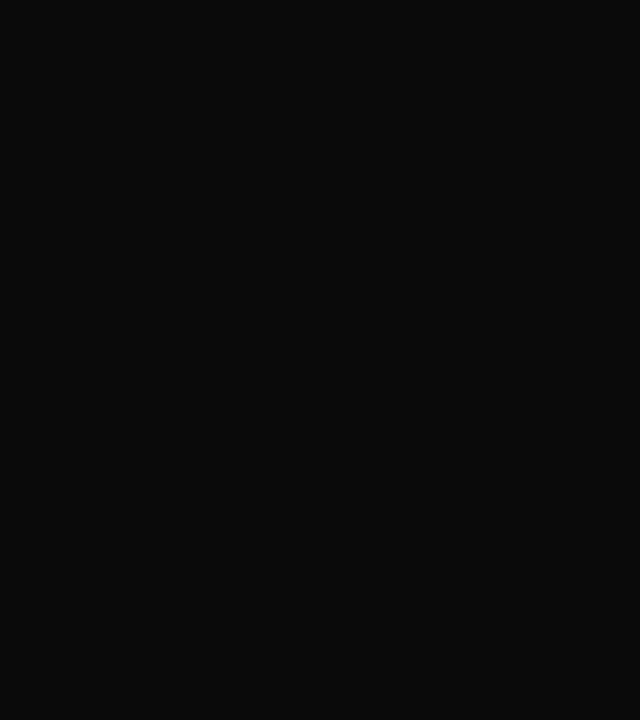
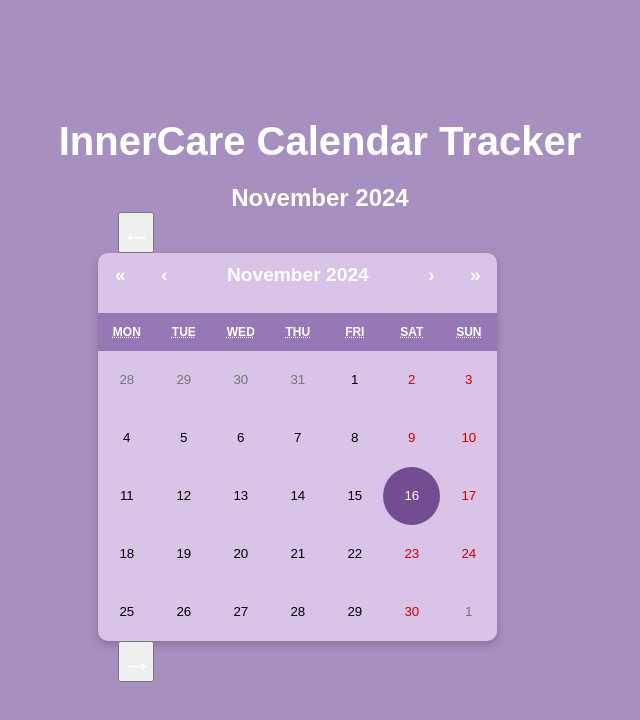
Before and after one commit to reanna-code/wie-hack, a Next.js app in the folder inner-care/: page /dashboard in a window 1280 px wide. Shown: the top 720 px of the page, without its empty margins (320-960 px from the left). Built offline with nearby package versions, Linux system fonts and the light colour scheme.

Commit message:
calendar

```diff
--- a/inner-care/package.json
+++ b/inner-care/package.json
@@ -14,6 +14,7 @@
     "font-awesome": "^4.7.0",
     "next": "15.0.3",
     "react": "19.0.0-rc-66855b96-20241106",
+    "react-calendar": "^5.1.0",
     "react-dom": "19.0.0-rc-66855b96-20241106"
   }
 }
--- a/inner-care/src/app/dashboard/page.jsx
+++ b/inner-care/src/app/dashboard/page.jsx
@@ -1,10 +1,10 @@
 import { Box, Typography } from "@mui/material";
+import InnerCareCalendar from "@/components/InnerCareCalendar";
 
 export default function Dashboard() {
   return (
     <Box>
-      <Typography variant="h4">Dashboard</Typography>
-      <Typography>Welcome to your dashboard!</Typography>
+      <InnerCareCalendar/>
     </Box>
   );
 }
--- /dev/null
+++ b/inner-care/src/components/InnerCareCalendar/InnerCareCalendar.css
@@ -0,0 +1,101 @@
+/* General container styling */
+.calendar-container {
+    font-family: 'Arial', sans-serif;
+    display: flex;
+    flex-direction: column;
+    align-items: center;
+    justify-content: center;
+    min-height: 100vh;
+    background-color: #a78fbf; /* Matches the purple background */
+    color: white;
+   }
+
+
+   /* Header styles */
+   .calendar-header {
+    font-size: 2.5rem;
+    font-weight: bold;
+    margin-bottom: 20px;
+   }
+
+
+   /* React-Calendar component styling */
+   .react-calendar {
+    width: 90%;
+    max-width: 600px;
+    background-color: #d9c3e6; /* Light purple calendar background */
+    border: none;
+    border-radius: 10px;
+    box-shadow: 0 4px 10px rgba(0, 0, 0, 0.2);
+    font-size: 1rem;
+    color: #333;
+   }
+
+
+   /* React-Calendar navigation buttons */
+   .react-calendar__navigation button {
+    background-color: transparent;
+    border: none;
+    font-weight: bold;
+    color: white;
+    cursor: pointer;
+    font-size: 1.2rem;
+   }
+
+
+   .react-calendar__navigation button:hover {
+    color: #d4a9ff;
+   }
+
+
+   /* Days of the week styling */
+   .react-calendar__month-view__weekdays {
+    font-weight: bold;
+    color: white;
+    background-color: #9678b6;
+   }
+
+
+   .react-calendar__month-view__weekdays__weekday {
+    padding: 10px 0;
+   }
+
+
+   /* Calendar days */
+   .react-calendar__tile {
+    padding: 20px 0;
+    background: none;
+    border-radius: 50%;
+    cursor: pointer;
+   }
+
+
+   .react-calendar__tile--active {
+    background-color: #734d91;
+    color: white;
+   }
+
+
+   .react-calendar__tile--active:hover {
+    background-color: #5e3c77;
+   }
+
+
+   .react-calendar__tile:hover {
+    background-color: #d4a9ff;
+    color: #fff;
+   }
+
+
+   /* Arrows for navigation */
+   .calendar-arrow {
+    font-size: 2rem;
+    color: white;
+    cursor: pointer;
+    margin: 0 20px;
+   }
+
+
+   .calendar-arrow:hover {
+    color: #d4a9ff;
+   }
--- /dev/null
+++ b/inner-care/src/components/InnerCareCalendar/index.jsx
@@ -0,0 +1,47 @@
+'use client';
+
+import React, { useState } from 'react';
+import Calendar from 'react-calendar';
+import 'react-calendar/dist/Calendar.css'; // Import React Calendar's base styles
+import './InnerCareCalendar.css'; // Import your custom styles
+
+
+const InnerCareCalendar = () => {
+ const [date, setDate] = useState(new Date());
+
+
+ // Handle the date selection
+ const handleDateChange = (selectedDate) => {
+   setDate(selectedDate);
+ };
+
+
+ return (
+   <div className="calendar-container">
+     {/* Header */}
+     <h1 className="calendar-header">InnerCare Calendar Tracker</h1>
+     <h2 className="calendar-subheader">November 2024</h2>
+
+
+     {/* Calendar Component */}
+     <div className="calendar-wrapper">
+       <button
+         className="calendar-arrow"
+         onClick={() => setDate(new Date(date.setMonth(date.getMonth() - 1)))}
+       >
+         &#8592;
+       </button>
+       <Calendar value={date} onChange={handleDateChange} />
+       <button
+         className="calendar-arrow"
+         onClick={() => setDate(new Date(date.setMonth(date.getMonth() + 1)))}
+       >
+         &#8594;
+       </button>
+     </div>
+   </div>
+ );
+};
+
+
+export default InnerCareCalendar;
```
Also changed, not shown: inner-care/src/components/Dashboard/index.jsx (deleted, +0 -16 lines), 1 other file (tests, documents, lock files or other folders).
